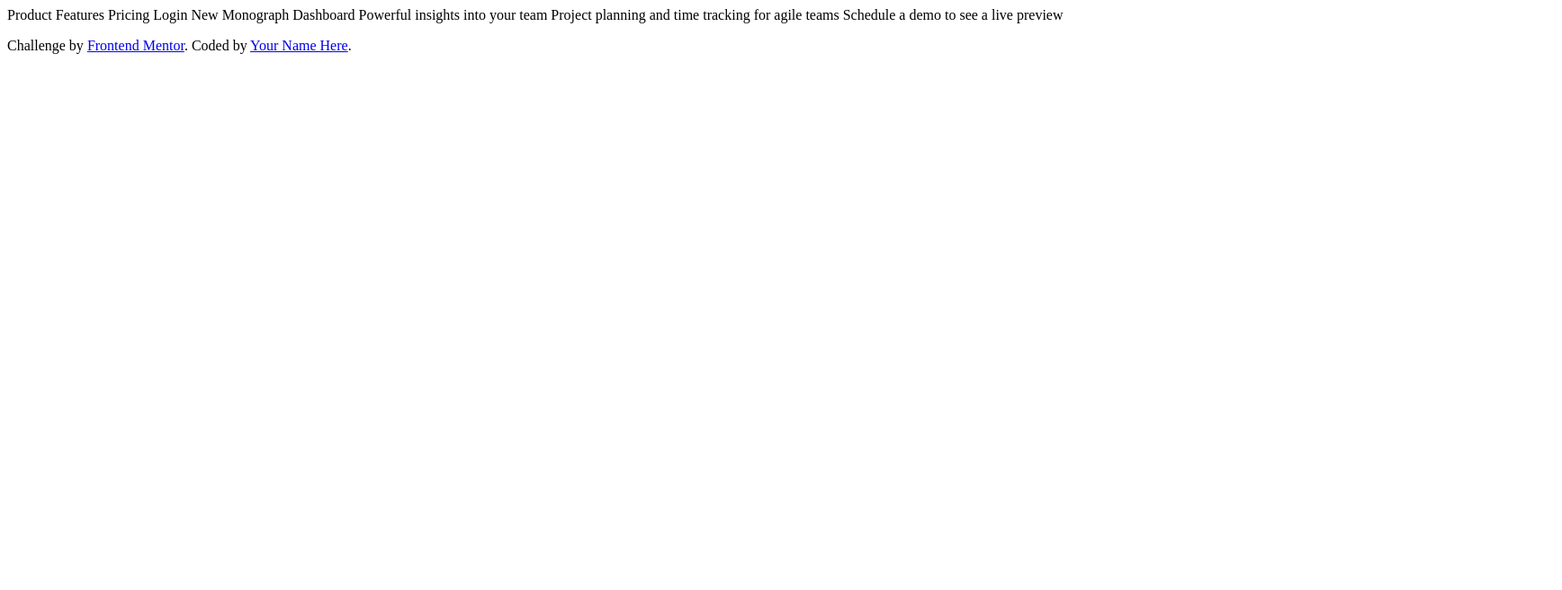
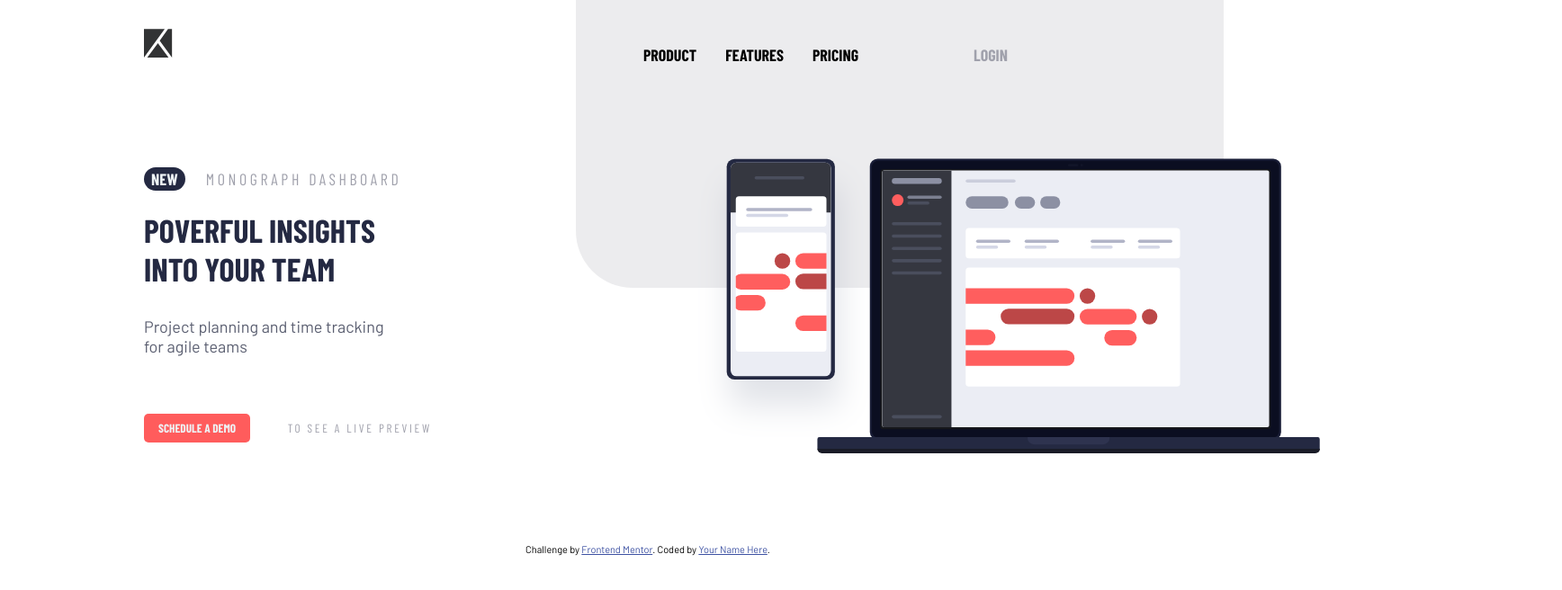
Before and after one commit to Katja721/project-tracking-intro-component, a plain HTML site: page index.html in a window 1280 px wide. Shown: the whole page at 90% size, 1736 px wide, since content can reach past the window. Drawn offline with nearby package versions, Linux system fonts and the light colour scheme.

Commit message:
desktop design complited

```diff
--- a/index.html
+++ b/index.html
@@ -4,7 +4,7 @@
     <meta charset="UTF-8" />
     <meta name="viewport" content="width=device-width, initial-scale=1.0" />
     <!-- displays site properly based on user's device -->
-
+    <link type="text/css" href="/style.css" rel="stylesheet" />
     <link
       rel="icon"
       type="image/png"
@@ -15,9 +15,32 @@
     <title>Frontend Mentor | Project tracking intro component</title>
   </head>
   <body>
-    Product Features Pricing Login New Monograph Dashboard Powerful insights
-    into your team Project planning and time tracking for agile teams Schedule a
-    demo to see a live preview
+    <div class="ilustration"></div>
+    <header class="header">
+      <img src="/images/logo.svg" class="logo" />
+      <ul class="menu">
+        <li class="product">PRODUCT</li>
+        <li class="features">FEATURES</li>
+        <li class="pricing">PRICING</li>
+        <li class="login">LOGIN</li>
+      </ul>
+    </header>
+    <main>
+      <div class="mainText">
+        <p class="headingParagraph">
+          <span class="new">NEW</span> MONOGRAPH DASHBOARD
+        </p>
+        <h1 class="heading">POVERFUL INSIGHTS INTO YOUR TEAM</h1>
+        <p class="textPargraph">
+          Project planning and time tracking for agile teams
+        </p>
+        <button class="demo">SCHEDULE A DEMO</button>
+        <button class="live">TO SEE A LIVE PREVIEW</button>
+      </div>
+      <div class="mainImage">
+        <img src="/images/illustration-devices.svg" />
+      </div>
+    </main>
 
     <footer>
       <p class="attribution">
--- a/style.css
+++ b/style.css
@@ -1,6 +1,127 @@
 @import url("https://fonts.googleapis.com/css2?family=Barlow+Condensed:wght@400;700&display=swap");
 @import url("https://fonts.googleapis.com/css2?family=Barlow&display=swap");
+:root {
+  --red: hsl(0, 100%, 68%);
+  --very-dark-red: hsl(230, 29%, 20%);
+  --dark-grayish-blue: hsl(230, 11%, 40%);
+  --grayish-blue: hsl(231, 7%, 65%);
+  --light-grayish-blue: hsl(207, 33%, 95%);
+}
+body {
+  font-family: "Barlow", sans-serif;
+  font-size: 18px;
+  margin: 0 0 0 10rem;
+  overflow: hidden;
+}
+h1 {
+  font-family: "Barlow Condensed", sans-serif;
+  font-weight: 700;
+  color: var(--very-dark-red);
+  width: 50%;
+}
+header {
+  display: flex;
+  justify-content: space-between;
+  font-family: "Barlow Condensed", sans-serif;
+  font-weight: 700;
+  margin: 2rem 0 5rem 0;
+}
+.logo {
+  height: fit-content;
+}
+ul {
+  list-style: none;
+  display: flex;
+}
+li {
+  margin: 0 2rem 0 0;
+}
+main {
+  display: flex;
+}
+.headingParagraph {
+  font-family: "Barlow Condensed", sans-serif;
+  color: var(--grayish-blue);
+  letter-spacing: 0.2em;
+}
+.textPargraph {
+  color: var(--dark-grayish-blue);
+  margin: 2rem 0 4rem 0;
+  width: 50%;
+}
+.mainText {
+  width: 50%;
+}
+.new {
+  background-color: var(--very-dark-red);
+  color: var(--light-grayish-blue);
+  padding: 0.1rem 0.5rem;
+  border-radius: 20px;
+  font-weight: 700;
+  margin: 0 1rem 0 0;
+  letter-spacing: normal;
+}
+.demo {
+  font-family: "Barlow Condensed", sans-serif;
+  background-color: var(--red);
+  border: none;
+  color: var(--light-grayish-blue);
+  font-weight: 700;
+  padding: 0.5rem 1rem;
+  border-radius: 5px;
+}
+.mainImage {
+  position: absolute;
+  right: -28.5rem;
+}
+.mainImage img {
+  width: 72%;
+}
+.live {
+  font-family: "Barlow Condensed", sans-serif;
+  background: none;
+  border: none;
+  color: var(--grayish-blue);
+  margin: 0 0 0 2rem;
+  letter-spacing: 0.2em;
+}
+.login {
+  color: var(--grayish-blue);
+  margin: 0 10rem 0 6rem;
+}
+.ilustration {
+  position: absolute;
+  width: 45rem;
+  height: 21rem;
+  background-color: var(--grayish-blue);
+  opacity: 0.2;
+  z-index: -1;
+  left: 40rem;
+  top: -1rem;
+  border-bottom-left-radius: 63px;
+}
+.login:hover {
+  text-decoration: underline;
+  cursor: pointer;
+}
+.pricing:hover {
+  text-decoration: underline;
+  cursor: pointer;
+}
+.features:hover {
+  text-decoration: underline;
+  cursor: pointer;
+}
+.product:hover {
+  text-decoration: underline;
+  cursor: pointer;
+}
+.demo:hover {
+  cursor: pointer;
+  opacity: 0.8;
+}
 .attribution {
+  margin: 7rem 0;
   font-size: 11px;
   text-align: center;
 }
```
